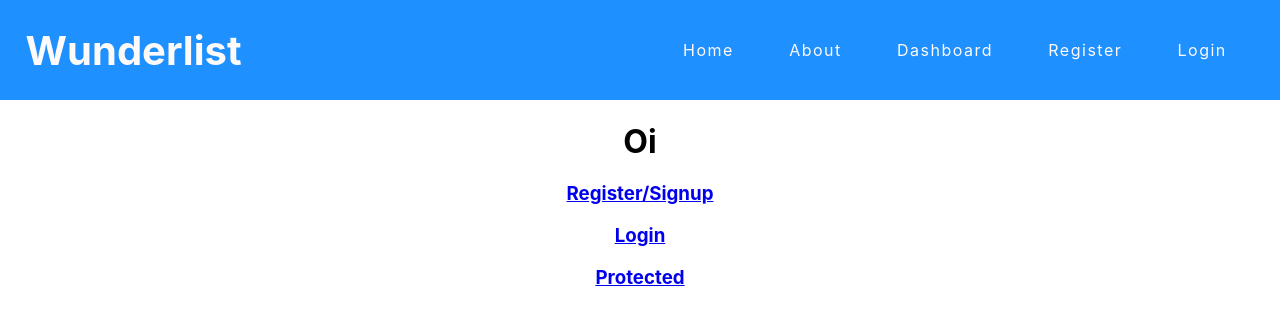
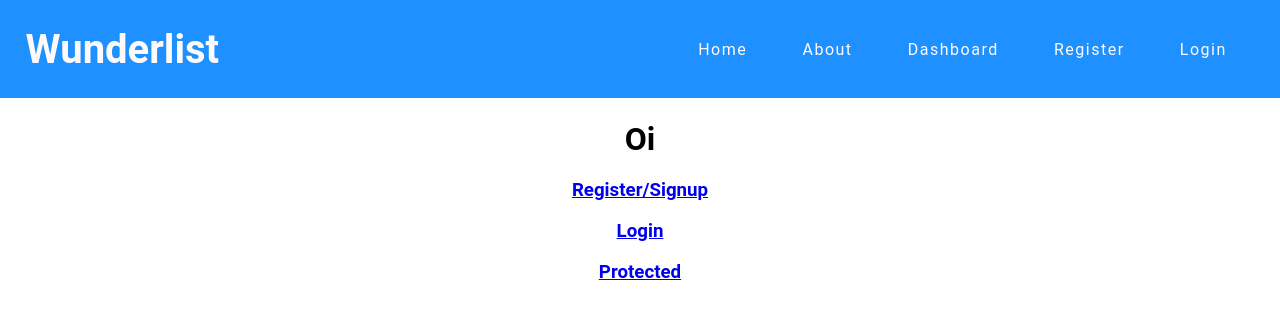
Before and after one commit to buildweek-wunderlist-2/Front-End, a React (Create React App) app: page / in a window 1280 px wide. Shown: the top 322 px of the page. Built offline with nearby package versions, Linux system fonts and the light colour scheme.

Commit message:
minor style fix

```diff
--- a/src/components/NavBar.js
+++ b/src/components/NavBar.js
@@ -19,6 +19,7 @@
     margin: 0;
     font-size: 2.5rem;
     color: #fffafa;
+}
 }
 
 .nav{
--- a/src/index.css
+++ b/src/index.css
@@ -5,6 +5,8 @@
     sans-serif;
   -webkit-font-smoothing: antialiased;
   -moz-osx-font-smoothing: grayscale;
+  font-family: 'Roboto', sans-serif;
+
 }
 
 code {
```
